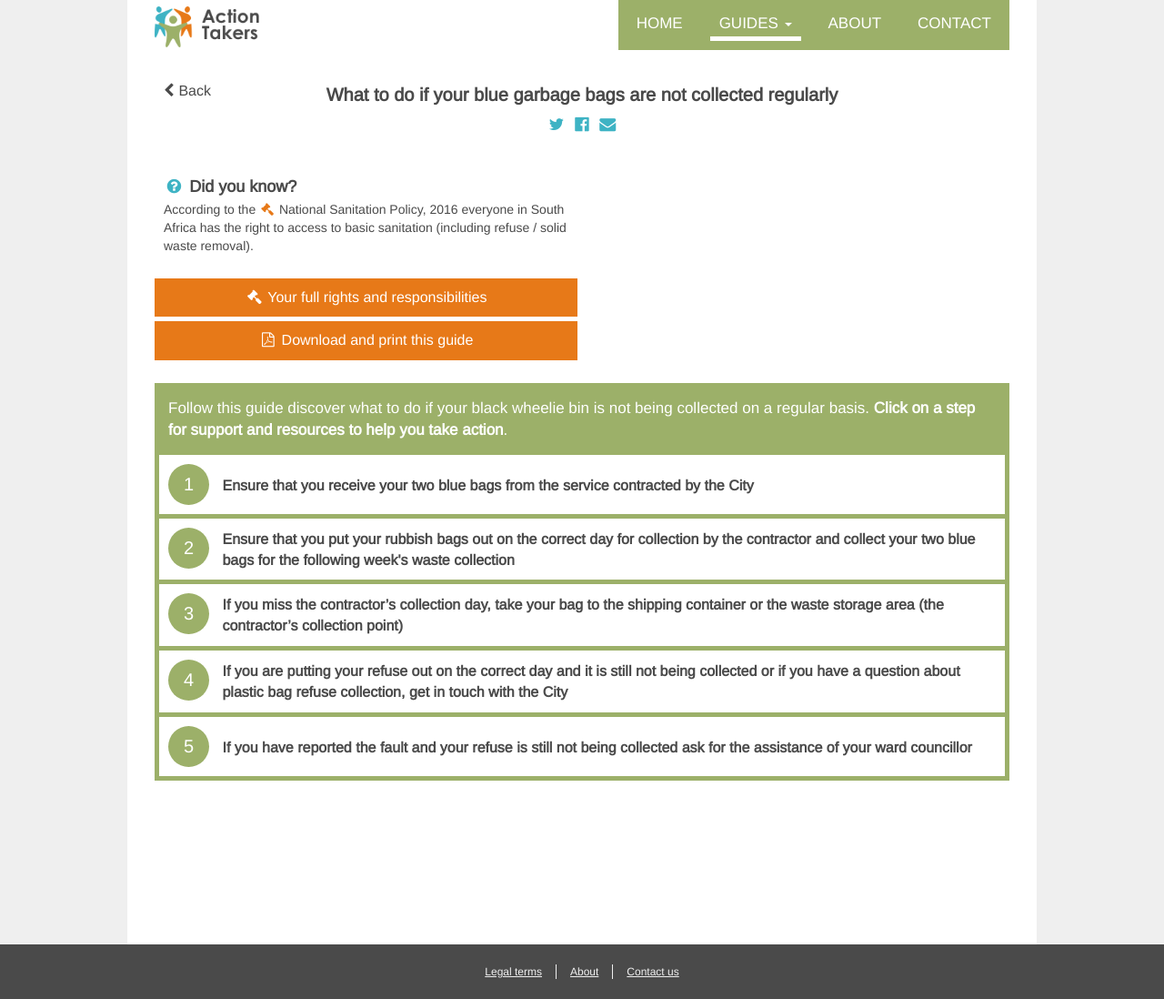
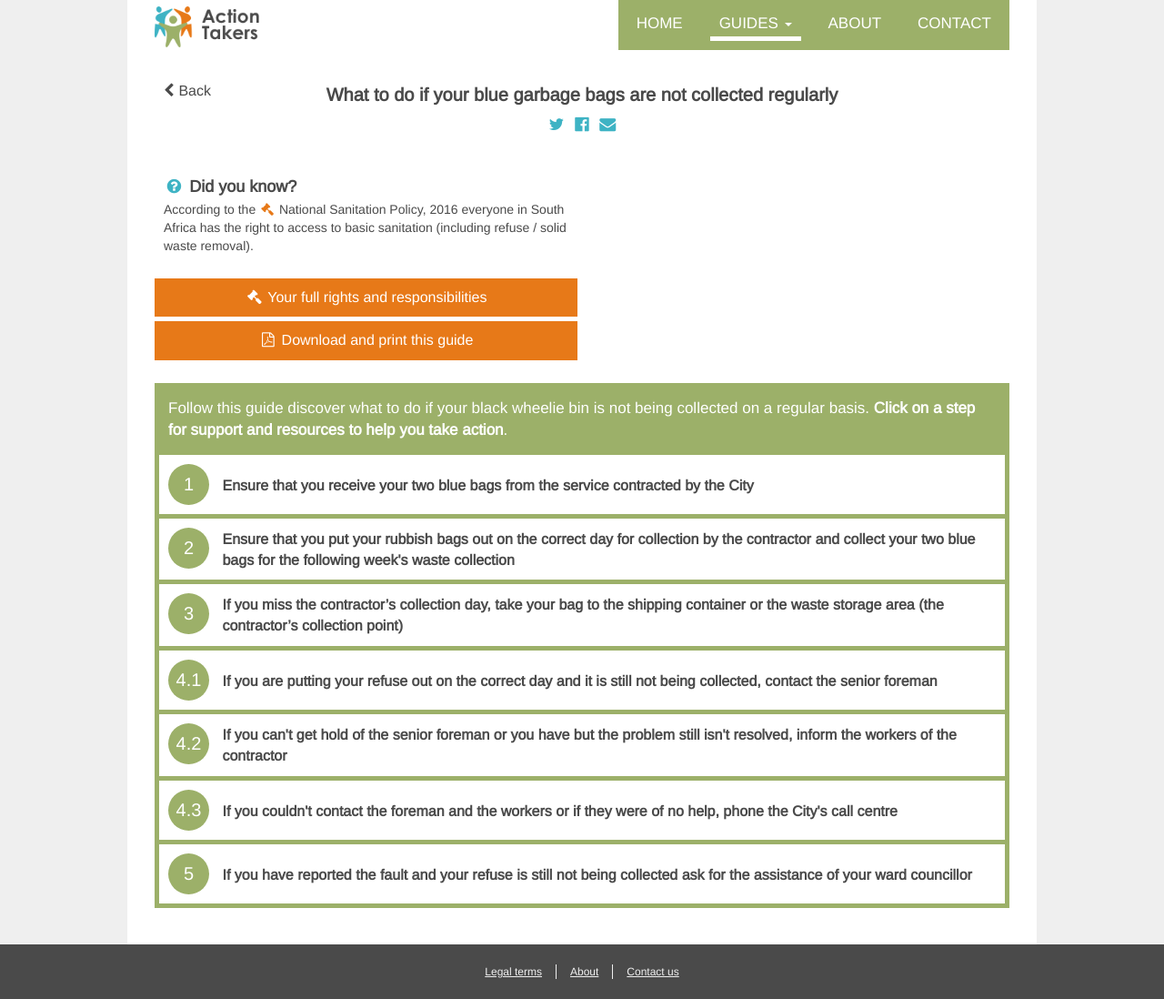
Before and after one commit to OpenUpSA/action-takers, a Jekyll site: the page built from _guides/blue-bags.md, in a window 1280 px wide and 1098 px high. Shown: the whole window at 91% size. Built offline with Jekyll 4.4.1, drawn with Linux system fonts in a browser that asks for light colours; nearby versions of some CDN libraries.

Commit message:
updated blue bags

```diff
--- a/_guides/blue-bags.md
+++ b/_guides/blue-bags.md
@@ -48,13 +48,39 @@ did-you-know: According to the <a class="act" target="_blank" href="http://www.d
     </div>
   </div>
   <div class="single-step">
-    <a href="4" class="title-box">
-      <div class="circle">4</div>
-      <div class="title">If you are putting your refuse out on the correct day and it is still not being collected or if you have a question about plastic bag refuse collection, get in touch with the City</div>
+    <a href="4.1" class="title-box">
+      <div class="circle">4.1</div>
+      <div class="title">If you are putting your refuse out on the correct day and it is still not being collected, contact the senior foreman</div>
     </a>
     <div class="content">
       {% for step in site.blue-bags %}
         {% if forloop.index == 4 %}
+          {{ step.content }}
+        {% endif %}
+      {% endfor %}
+    </div>
+  </div>
+  <div class="single-step">
+    <a href="4.1" class="title-box">
+      <div class="circle">4.2</div>
+      <div class="title">If you can't get hold of the senior foreman or you have but the problem still isn't resolved, inform the workers of the contractor</div>
+    </a>
+    <div class="content">
+      {% for step in site.blue-bags %}
+        {% if forloop.index == 5 %}
+          {{ step.content }}
+        {% endif %}
+      {% endfor %}
+    </div>
+  </div>
+  <div class="single-step">
+    <a href="4.1" class="title-box">
+      <div class="circle">4.3</div>
+      <div class="title">If you couldn't contact the foreman and the workers or if they were of no help, phone the City's call centre</div>
+    </a>
+    <div class="content">
+      {% for step in site.blue-bags %}
+        {% if forloop.index == 6 %}
           {{ step.content }}
         {% endif %}
       {% endfor %}
@@ -67,7 +93,7 @@ did-you-know: According to the <a class="act" target="_blank" href="http://www.d
     </a>
     <div class="content">
       {% for step in site.blue-bags %}
-        {% if forloop.index == 5 %}
+        {% if forloop.index == 7 %}
           {{ step.content }}
         {% endif %}
       {% endfor %}
```
Also changed, not shown: _blue-bags/4.1.md (added, +55 -0 lines), _blue-bags/4.2.md (added, +55 -0 lines), _blue-bags/4.3.md (renamed from _blue-bags/4.md, +6 -19 lines), 1 other file.
